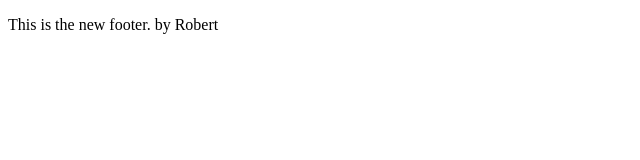
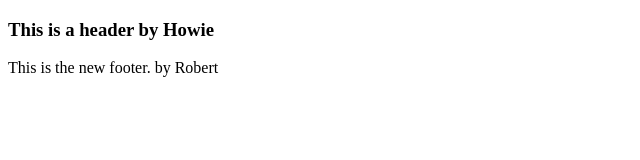
Before and after one commit to alexanderlomholt/freecodecamposlo, a plain HTML site: page index.html in a window 1280 px wide. Shown: the whole page, without its empty margins (0-640 px from the left). Drawn offline with Linux system fonts and the light colour scheme.

Commit message:
totally awesome header

```diff
--- a/index.html
+++ b/index.html
@@ -4,6 +4,7 @@
   <title></title>
 </head>
 <body>
+<h3>This is a header by Howie</h3>
 
 <footer>
 <p>This is the new footer. by Robert</p>
```
